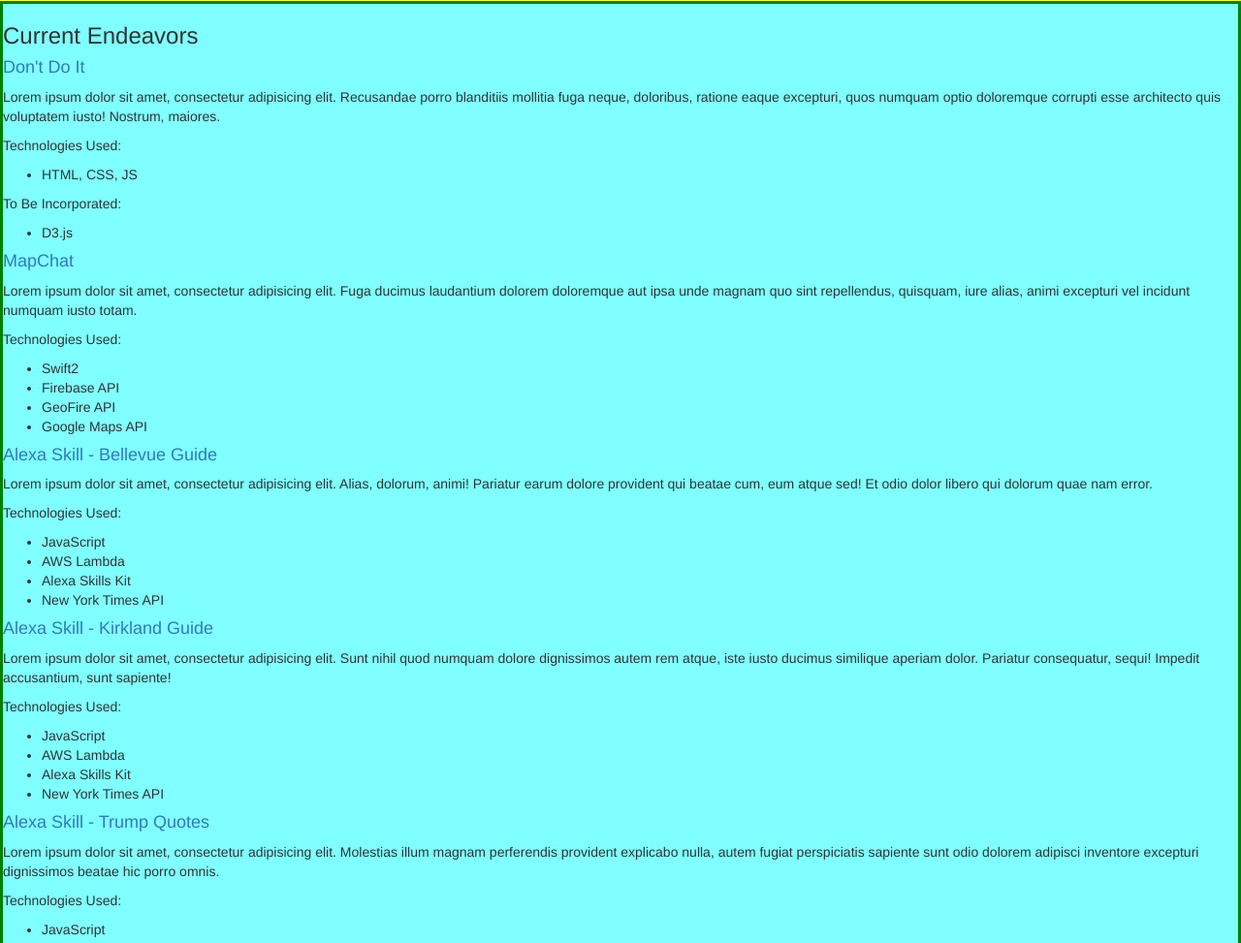
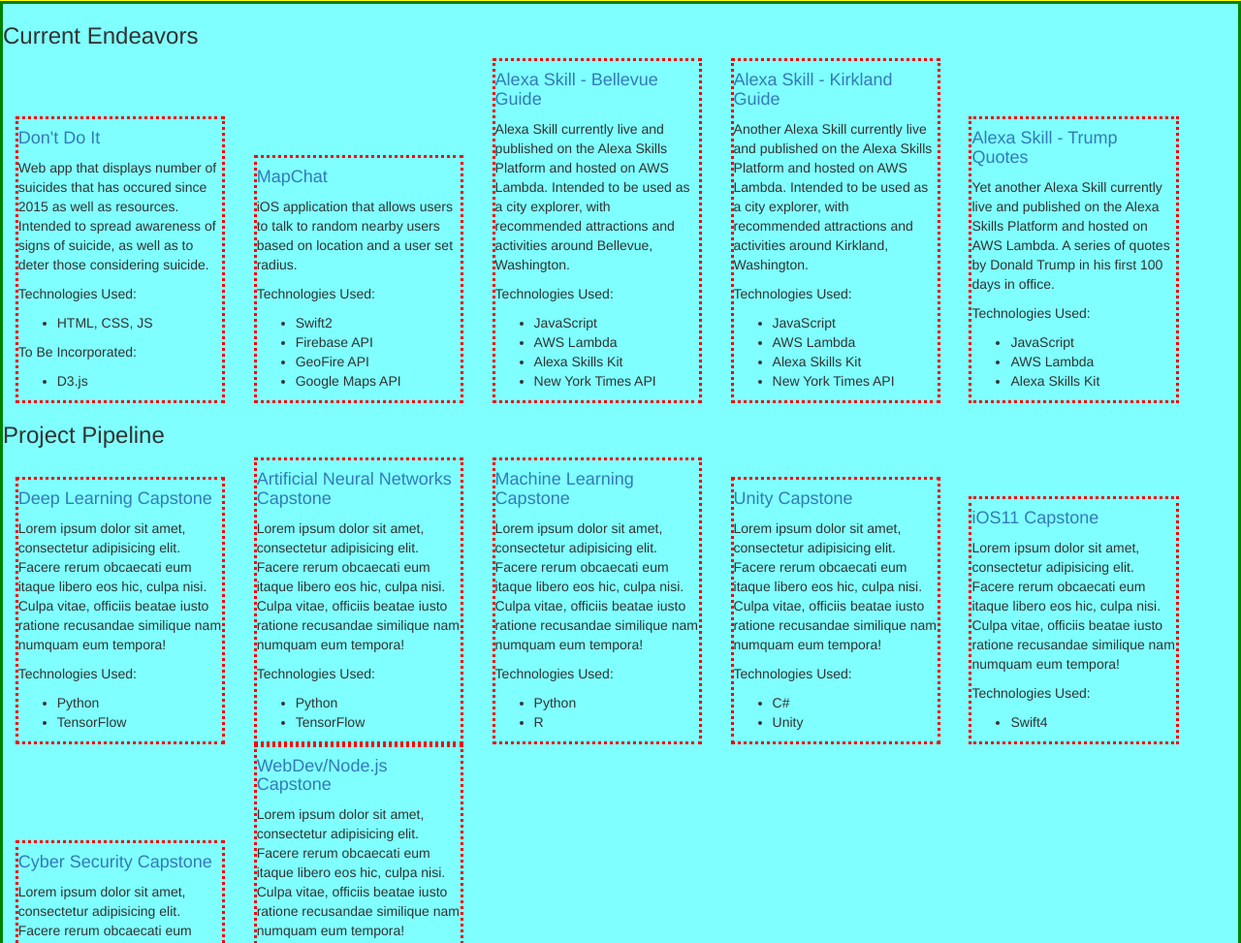
Before and after one commit to Sirfame/mygithubpage, a plain HTML site: page index.html in a window 1280 px wide. Shown: the part 587-1560 px from the top of the page at 97% size. Drawn offline with nearby package versions, Linux system fonts and the light colour scheme.

Commit message:
seperate projects into card structure

```diff
--- a/css/main.css
+++ b/css/main.css
@@ -52,3 +52,11 @@
 .ProjectDescription {
     display: inline-block;
 }
+
+.card {
+    width: 17%;
+    margin-left: 1%;
+    margin-right: 1%;
+    display: inline-block;
+    border: dotted red;
+}
--- a/index.html
+++ b/index.html
@@ -45,9 +45,9 @@
     </div>
     <div id="bottom">
         <h3>Current Endeavors</h3>
-        <div>
+        <div class="card">
             <h4><a href= "https://dont-do-it.github.io/" target="_blank" class="ProjectTitle">Don't Do It</a></h4>
-            <p class="ProjectDescription">Lorem ipsum dolor sit amet, consectetur adipisicing elit. Recusandae porro blanditiis mollitia fuga neque, doloribus, ratione eaque excepturi, quos numquam optio doloremque corrupti esse architecto quis voluptatem iusto! Nostrum, maiores.</p>
+            <p class="ProjectDescription">Web app that displays number of suicides that has occured since 2015 as well as resources. Intended to spread awareness of signs of suicide, as well as to deter those considering suicide.</p>
             <p>Technologies Used:</p>
             <ul>
                 <li>HTML, CSS, JS</li>
@@ -57,9 +57,9 @@
                 <li>D3.js</li>
             </ul>
         </div>
-        <div>
+        <div class="card">
             <h4><a href="https://github.com/Sirfame/MapChat" target="_blank" class="ProjectTitle">MapChat</a></h4>
-            <p class="ProjectDescription">Lorem ipsum dolor sit amet, consectetur adipisicing elit. Fuga ducimus laudantium dolorem doloremque aut ipsa unde magnam quo sint repellendus, quisquam, iure alias, animi excepturi vel incidunt numquam iusto totam.</p>
+            <p class="ProjectDescription">iOS application that allows users to talk to random nearby users based on location and a user set radius.</p>
             <p>Technologies Used:</p>
             <ul>
                 <li>Swift2</li>
@@ -68,9 +68,9 @@
                 <li>Google Maps API</li>
             </ul>
         </div>
-        <div>
+        <div class="card">
             <h4><a href="https://github.com/Sirfame/BellevueGuide" target="_blank" class="ProjectTitle">Alexa Skill - Bellevue Guide</a></h4>
-            <p>Lorem ipsum dolor sit amet, consectetur adipisicing elit. Alias, dolorum, animi! Pariatur earum dolore provident qui beatae cum, eum atque sed! Et odio dolor libero qui dolorum quae nam error.</p>
+            <p>Alexa Skill currently live and published on the Alexa Skills Platform and hosted on AWS Lambda. Intended to be used as a city explorer, with recommended attractions and activities around Bellevue, Washington.</p>
             <p>Technologies Used:</p>
             <ul>
                 <li>JavaScript</li>
@@ -79,9 +79,9 @@
                 <li>New York Times API</li>
             </ul>
         </div>
-        <div>
+        <div class="card">
             <h4><a href="https://github.com/Sirfame/KirklandGuide" target="_blank" class="ProjectTitle">Alexa Skill - Kirkland Guide</a></h4>
-            <p class="ProjectDescription">Lorem ipsum dolor sit amet, consectetur adipisicing elit. Sunt nihil quod numquam dolore dignissimos autem rem atque, iste iusto ducimus similique aperiam dolor. Pariatur consequatur, sequi! Impedit accusantium, sunt sapiente!</p>
+            <p class="ProjectDescription">Another Alexa Skill currently live and published on the Alexa Skills Platform and hosted on AWS Lambda. Intended to be used as a city explorer, with recommended attractions and activities around Kirkland, Washington.</p>
             <p>Technologies Used:</p>
             <ul>
                 <li>JavaScript</li>
@@ -90,9 +90,9 @@
                 <li>New York Times API</li>
             </ul>
         </div>
-        <div>
+        <div class="card">
             <h4><a href="https://github.com/Sirfame/KirklandGuide" target="_blank" class="ProjectTitle">Alexa Skill - Trump Quotes</a></h4>
-            <p class="ProjectDescription">Lorem ipsum dolor sit amet, consectetur adipisicing elit. Molestias illum magnam perferendis provident explicabo nulla, autem fugiat perspiciatis sapiente sunt odio dolorem adipisci inventore excepturi dignissimos beatae hic porro omnis.</p>
+            <p class="ProjectDescription">Yet another Alexa Skill currently live and published on the Alexa Skills Platform and hosted on AWS Lambda. A series of quotes by Donald Trump in his first 100 days in office.</p>
             <p>Technologies Used:</p>
             <ul>
                 <li>JavaScript</li>
@@ -101,7 +101,7 @@
             </ul>
         </div>
         <h3>Project Pipeline</h3>
-        <div>
+        <div class="card">
             <h4><a href= "https://github.com/Sirfame" target="_blank" class="ProjectTitle">Deep Learning Capstone</a></h4>
             <p class="ProjectDescription">Lorem ipsum dolor sit amet, consectetur adipisicing elit. Facere rerum obcaecati eum itaque libero eos hic, culpa nisi. Culpa vitae, officiis beatae iusto ratione recusandae similique nam numquam eum tempora!</p>
             <p>Technologies Used:</p>
@@ -110,7 +110,7 @@
                 <li>TensorFlow</li>
             </ul>
         </div>
-        <div>
+        <div class="card">
             <h4><a href= "https://github.com/Sirfame" target="_blank" class="ProjectTitle">Artificial Neural Networks Capstone</a></h4>
             <p class="ProjectDescription">Lorem ipsum dolor sit amet, consectetur adipisicing elit. Facere rerum obcaecati eum itaque libero eos hic, culpa nisi. Culpa vitae, officiis beatae iusto ratione recusandae similique nam numquam eum tempora!</p>
             <p>Technologies Used:</p>
@@ -119,7 +119,7 @@
                 <li>TensorFlow</li>
             </ul>
         </div>
-        <div>
+        <div class="card">
             <h4><a href= "https://github.com/Sirfame" target="_blank" class="ProjectTitle">Machine Learning Capstone</a></h4>
             <p class="ProjectDescription">Lorem ipsum dolor sit amet, consectetur adipisicing elit. Facere rerum obcaecati eum itaque libero eos hic, culpa nisi. Culpa vitae, officiis beatae iusto ratione recusandae similique nam numquam eum tempora!</p>
             <p>Technologies Used:</p>
@@ -128,7 +128,7 @@
                 <li>R</li>
             </ul>
         </div>
-        <div>
+        <div class="card">
             <h4><a href= "https://github.com/Sirfame" target="_blank" class="ProjectTitle">Unity Capstone</a></h4>
             <p class="ProjectDescription">Lorem ipsum dolor sit amet, consectetur adipisicing elit. Facere rerum obcaecati eum itaque libero eos hic, culpa nisi. Culpa vitae, officiis beatae iusto ratione recusandae similique nam numquam eum tempora!</p>
             <p>Technologies Used:</p>
@@ -137,7 +137,7 @@
                 <li>Unity</li>
             </ul>
         </div>
-        <div>
+        <div class="card">
             <h4><a href= "https://github.com/Sirfame" target="_blank" class="ProjectTitle">iOS11 Capstone</a></h4>
             <p class="ProjectDescription">Lorem ipsum dolor sit amet, consectetur adipisicing elit. Facere rerum obcaecati eum itaque libero eos hic, culpa nisi. Culpa vitae, officiis beatae iusto ratione recusandae similique nam numquam eum tempora!</p>
             <p>Technologies Used:</p>
@@ -145,7 +145,7 @@
                 <li>Swift4</li>
             </ul>
         </div>
-        <div>
+        <div class="card">
             <h4><a href= "https://github.com/Sirfame" target="_blank" class="ProjectTitle">Cyber Security Capstone</a></h4>
             <p class="ProjectDescription">Lorem ipsum dolor sit amet, consectetur adipisicing elit. Facere rerum obcaecati eum itaque libero eos hic, culpa nisi. Culpa vitae, officiis beatae iusto ratione recusandae similique nam numquam eum tempora!</p>
             <p>Technologies Used:</p>
@@ -153,7 +153,7 @@
                 <li>TBD</li>
             </ul>
         </div>
-        <div>
+        <div class="card">
             <h4><a href= "https://github.com/Sirfame" target="_blank" class="ProjectTitle">WebDev/Node.js Capstone</a></h4>
             <p class="ProjectDescription">Lorem ipsum dolor sit amet, consectetur adipisicing elit. Facere rerum obcaecati eum itaque libero eos hic, culpa nisi. Culpa vitae, officiis beatae iusto ratione recusandae similique nam numquam eum tempora!</p>
             <p>Technologies Used:</p>
```
